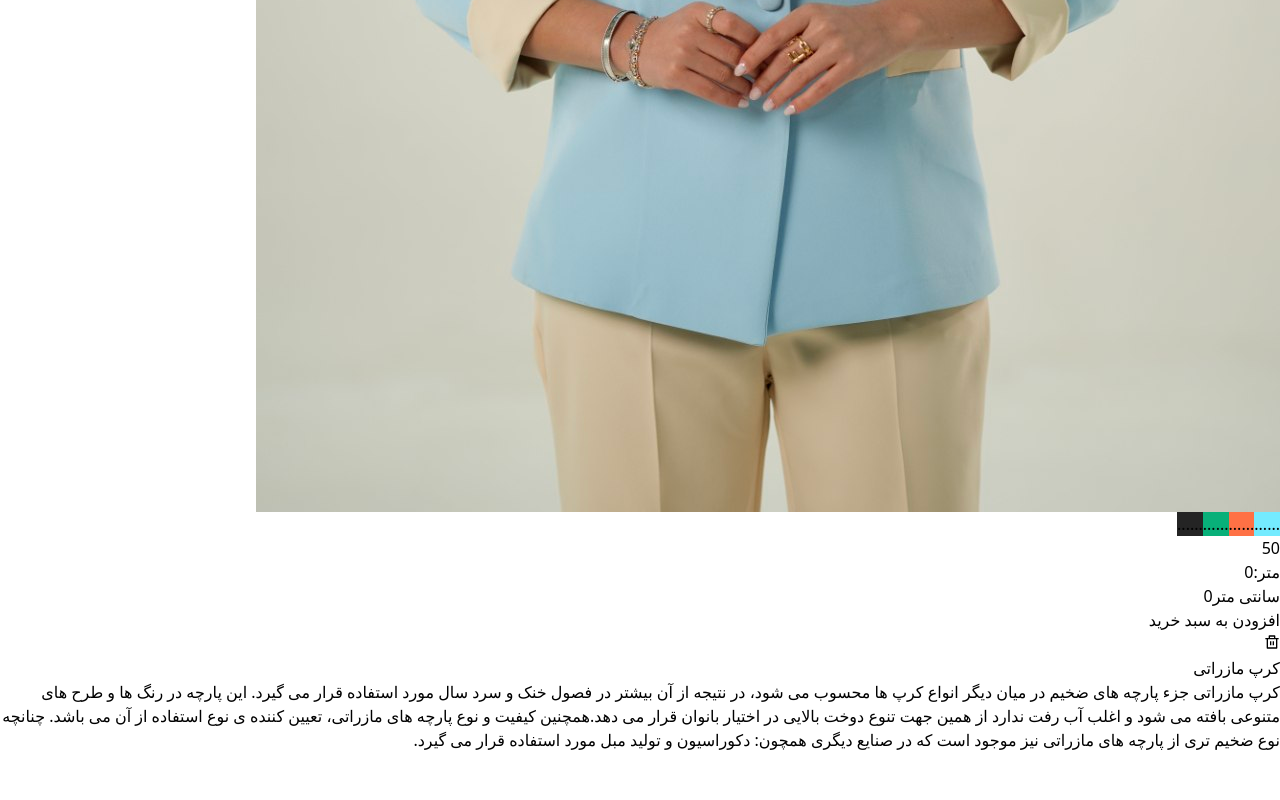
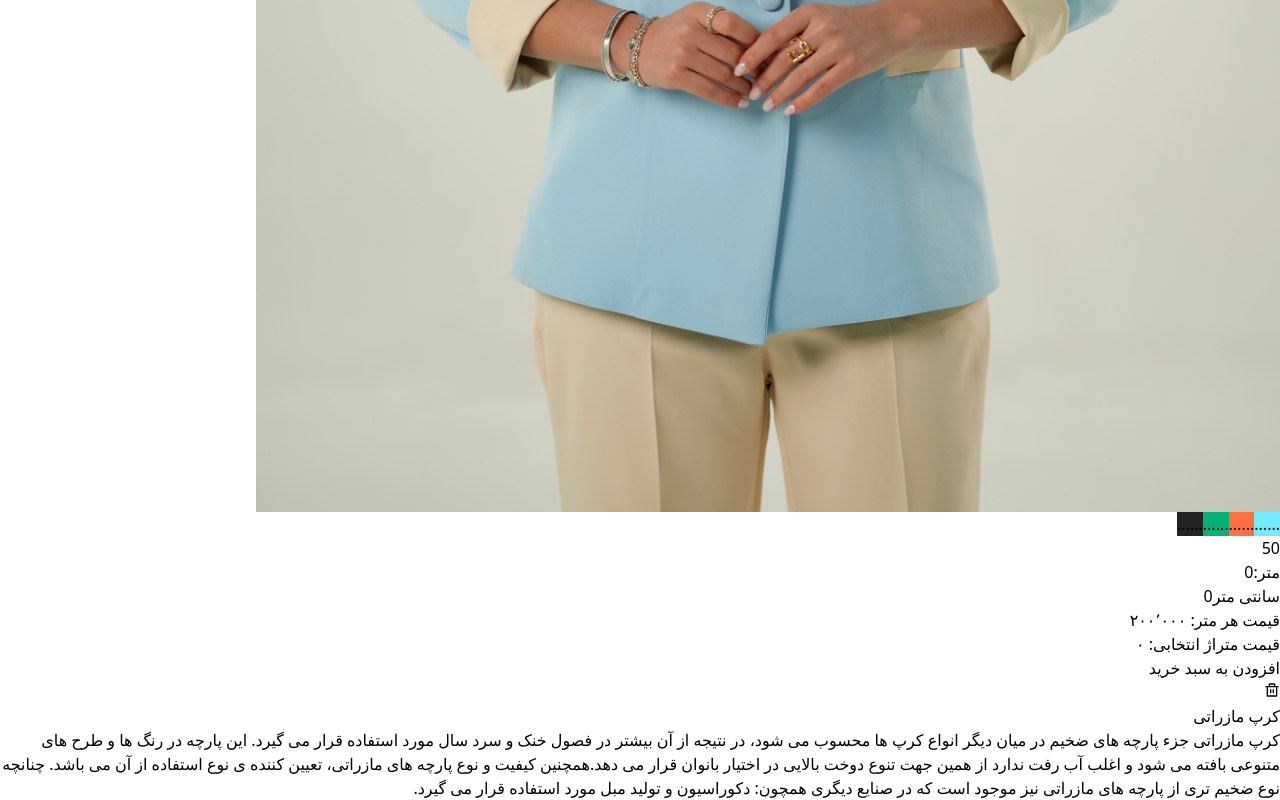
Before and after one commit to omid-program/Loomino, a Next.js app: page /shop/1 in a window 1280 px wide. Shown: the part 904-1704 px from the top of the page. Before the commit the page ends 1656 px from the top, so only its background shows below. Built offline with nearby package versions, Linux system fonts and the light colour scheme; data requests are answered from the project's data file.

Commit message:
fix-qtyManager-satrt-cart-page

```diff
--- a/src/Components/QtyManager/QtyManager.tsx
+++ b/src/Components/QtyManager/QtyManager.tsx
@@ -1,15 +1,34 @@
 "use client";
 import { useShappingCartContext } from "@/context/ShappongCartContext";
-import React, { useState } from "react";
+import { TQtyManagerProps } from "@/types";
+import { baskeFormatMeter } from "@/utils/inputMeter";
+import { formatPrice } from "@/utils/price";
+import React, { useEffect, useState } from "react";
 
 import { RiDeleteBinLine } from "react-icons/ri";
 
 
-function QtyManager(props: { id: string; colorCode: string }) {
+function QtyManager(props:TQtyManagerProps ) {
    const [meterVal, setMeterVal] = useState<number>(0);
    const [centiMeterVal, setCentiMeterVal] = useState<number>(0);
-   const { id, colorCode } = props;
-   const { addOrdToCart } = useShappingCartContext();
+   const {id , colorCode, price } = props;
+   const [userProductPrice,setUserProductPrice] = useState<number>(0)
+   const { addOrdToCart, removeProductFromCart , userOrd } = useShappingCartContext();
+   useEffect(()=>{
+      setUserProductPrice((baskeFormatMeter(meterVal , centiMeterVal))*price)
+   },[meterVal , centiMeterVal])
+
+
+   useEffect(()=>{
+      userOrd.map(ord=>{
+         if(ord.id === id && ord.colorCode === colorCode){
+            setMeterVal(Math.floor(ord.qty))
+            setCentiMeterVal(Math.floor((ord.qty - (Math.floor(ord.qty)))*100))
+         }
+      })
+   },[colorCode , id])
+   console.log('qtyManager=> ',id);
+
    return (
       <div>
          <div className="grid grid-cols-2">
@@ -35,8 +54,22 @@ function QtyManager(props: { id: string; colorCode: string }) {
                   onChange={(e) => setCentiMeterVal(Number(e.target.value))}
                />
             </div>
+            <div>
+               {/* Part of Price Show */}
+               <div>
+                  <span>قیمت هر متر: </span>
+                  <span>{formatPrice(price)}</span>
+               </div>
+               <div>
+                  <span>قیمت متراژ انتخابی: </span>
+                  <span>{formatPrice(Math.floor(userProductPrice))}</span>
+               </div>
+            </div>
          </div>
+         {/* btns for contril cart */}
+         {/* دکمه های کنتارل محصول برا سبد خرید */}
          <div className="grid grid-cols-5 gap-1">
+            {/* add BTN */}
             <div className="col-span-4">
                <button
                   className=" w-full mx-auto px-1 py-2 rounded-md bg-sky-400"
@@ -47,9 +80,15 @@ function QtyManager(props: { id: string; colorCode: string }) {
                   افزودن به سبد خرید
                </button>
             </div>
+            {/* Remove BTN */}
             <div>
-               <button className=" grid col-span-1 size-full bg-red-700 rounded-full p-2 text-white items-center justify-center text-center">
-                  <RiDeleteBinLine className="text-white"/>
+               <button
+                  onClick={() => {
+                     removeProductFromCart(id, colorCode);
+                  }}
+                  className=" grid col-span-1 size-full bg-red-700 rounded-full p-2 text-white items-center justify-center text-center"
+               >
+                  <RiDeleteBinLine className="text-white" />
                </button>
             </div>
          </div>
--- a/src/Components/SmartImg/SmartImg.tsx
+++ b/src/Components/SmartImg/SmartImg.tsx
@@ -1,5 +1,4 @@
 "use client";
-import { useShappingCartContext } from "@/context/ShappongCartContext";
 import { TInStoreAllProduct, TSmartImgProps, TUserOrds } from "@/types";
 import React, { useState } from "react";
 import QtyManager from "../QtyManager/QtyManager";
@@ -8,15 +7,14 @@ function SmartImg(props: TSmartImgProps) {
     console.log(props);
     const colorList = props.colorList;
     const id = props.id
+    const price = props.price
+
     console.log(colorList);
     const [colorImg, setColorImg] = useState<string>(colorList[0].colorImg);
     const [colorQtys, setColorQtys] = useState<number | undefined>(
         colorList[0].qtys
     );
-    const [meterVal, setMeterVal] = useState<number>(0);
-    const [centiMeterVal, setCentiMeterVal] = useState<number>(0);
     const [colorCode , setColorCode]=useState<string>(colorList[0].colorCode)
-    const { userOrd , addOrdToCart } = useShappingCartContext();
 
     const changeImgColor = (colorSelectImg: TInStoreAllProduct) => {
         setColorImg(colorSelectImg.colorImg);
@@ -27,6 +25,8 @@ function SmartImg(props: TSmartImgProps) {
         setColorCode(colorSelectImg.colorCode)
 
     };
+    console.log('SmartImg=>' , id);
+
     return (
         <div className="flex flex-col gap-4 justify-center items-center my-8">
             <div>
@@ -37,7 +37,6 @@ function SmartImg(props: TSmartImgProps) {
                 {colorList.map((colorItem) => (
                     <button
                         onClick={() => {
-                            // changeImgColor(colorItem.colorImg);
                             changeImgColor({...colorItem});
                         }}
                         style={{ backgroundColor: colorItem.colorCode }}
@@ -48,44 +47,8 @@ function SmartImg(props: TSmartImgProps) {
                 ))}
             </div>
             <div>{colorQtys}</div>
-            {/* manage QTY */}
-            <QtyManager id={id} colorCode={colorCode}/>
-            {/* <div className="grid grid-cols-2">
-                <div className="grid col-span-1">
-                    <label htmlFor="meterInputId">متر:</label>
-                    <input
-                        className="w-2/5"
-                        id="meterInputId"
-                        type="number"
-                        placeholder="متر"
-                        value={meterVal}
-                        onChange={(e) => setMeterVal(Number(e.target.value))}
-                    />
-                </div>
-                <div className="grid col-span-1">
-                    <label htmlFor="centiMeterInputId">سانتی متر</label>
-                    <input
-                        id="centiMeterInputId"
-                        className="w-2/5"
-                        type="number"
-                        placeholder="سانتی متر"
-                        value={centiMeterVal}
-                        onChange={(e) =>
-                            setCentiMeterVal(Number(e.target.value))
-                        }
-                    />
-                </div>
-                <div>
-                    <button className=" grid col-span-2 p-1 rounded-md bg-sky-400"
-                    onClick={()=>{addOrdToCart(id , meterVal , centiMeterVal ,colorCode )}}
-                    >
-                        افزودن به سبد خرید
-                    </button>
-                </div>
-            </div> */}
-            {/* end QTY manager */}
+            <QtyManager id={id} colorCode={colorCode} price={price} />
         </div>
     );
 }
-// typeScript problem
 export default SmartImg;
--- a/src/app/shop/[id]/page.tsx
+++ b/src/app/shop/[id]/page.tsx
@@ -9,12 +9,11 @@ import React from "react";
 
 async function ProductPage({ params }: TProductPageParams) {
    const { id } = await params;
-   // console.log(id);
+   console.log('productPage=>' ,id);
    const response = await fetch(`http://localhost:8000/fabrics/${id}`);
    const productData = (await response.json()) as TAllProductData;
-   // console.log(productData);
-   // console.log(productData.inStore);
    const colorList = productData.inStore as TInStoreAllProduct[];
+   const productPrice = productData.price
    console.log(colorList);
 
 
@@ -23,7 +22,7 @@ async function ProductPage({ params }: TProductPageParams) {
       <Container>
          <div className="grid grid-cols-4">
             <div className="col-span-1">
-               <SmartImg id={id} colorList={colorList} />
+               <SmartImg id={id} colorList={colorList} price={productPrice} />
             </div>
             <div className="col-span-3 justify-center items-center gap-8">
                <div className="flex flex-col ">
--- a/src/context/ShappongCartContext.tsx
+++ b/src/context/ShappongCartContext.tsx
@@ -53,9 +53,16 @@ export function ShappingCartContextProvider({
       console.log(userOrd);
 
    };
+   const removeProductFromCart = (id : string , colorCode:string)=>{
+      setUserOrd((prev)=>{
+         return prev.filter((ord)=>{
+            return ord.id !== id || ord.colorCode !== colorCode
+         })
 
+      })
+   }
    return (
-      <shappingCartContext.Provider value={{ userOrd, addOrdToCart }}>
+      <shappingCartContext.Provider value={{ userOrd, addOrdToCart ,removeProductFromCart }}>
          {children}
       </shappingCartContext.Provider>
    );
```
Also changed, not shown: src/Components/CartItem/CartItem.tsx (added, +19 -0 lines), src/app/cart/page.tsx (+34 -24 lines), src/types.tsx (+14 -1 lines).
